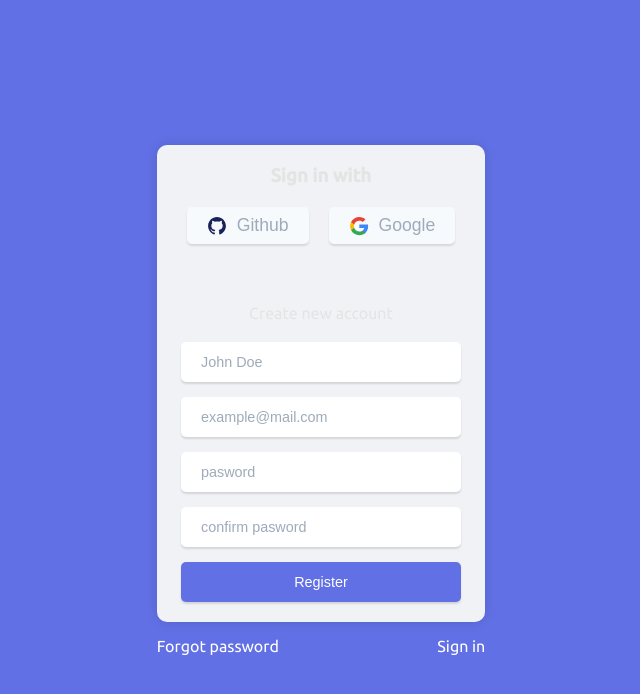
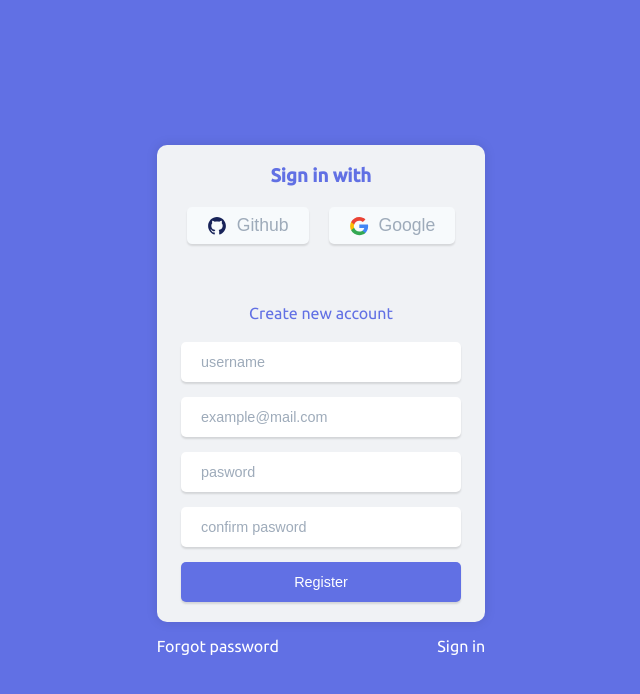
Before and after one commit to kazi331/react-blog, a React app: page /register in a window 1280 px wide. Shown: the top 694 px of the page, without its empty margins (319-959 px from the left). Built offline with nearby package versions, Linux system fonts and the light colour scheme; the HTML template or start-up script is replaced by a standard one.

Commit message:
register api added with one error

```diff
--- a/package.json
+++ b/package.json
@@ -24,5 +24,6 @@
     "postcss": "^8.4.16",
     "tailwindcss": "^3.1.8",
     "vite": "^3.0.7"
-  }
+  },
+  "proxy": "http://localhost:5000/api/"
 }
--- a/src/index.scss
+++ b/src/index.scss
@@ -64,7 +64,7 @@ body {
       box-shadow: 0px 0px 12px 0px rgba(0, 0, 0, 0.112);
       background-color: $container-bg;
       h3 {
-        color: $main-text;
+        color: $accent;
       }
       .social {
         display: flex;
@@ -94,9 +94,9 @@ body {
       }
       p {
         margin-bottom: 20px;
-        color: $main-text;
+        color: $accent;
       }
-      form {
+      .form {
         display: flex;
         flex-direction: column;
         align-items: center;
--- a/src/pages/Login.jsx
+++ b/src/pages/Login.jsx
@@ -15,13 +15,11 @@ const Login = () => {
             <button><img src={google} alt="google" /><span>Google</span></button>
           </div>
           <p>Account Login</p>
-        <form>
-
+          <div className='form'>
             <input type="email" autoComplete='off' name="email" id="email" placeholder='example@mail.com' />
             <input type="password" autoComplete='off' name="password" placeholder='pasword' />
-
             <input type='submit' value="Register" />
-        </form>
+          </div>
         </div>
         <div className="instructions">
           <Link to="/forgot">Forgot password</Link>
--- a/src/pages/Register.jsx
+++ b/src/pages/Register.jsx
@@ -1,8 +1,25 @@
+import { useState } from 'react';
 import { Link } from 'react-router-dom'
 import github from '../utils/github.svg'
 import google from '../utils/google.svg'
+import axios from 'axios'
 
 const Register = () => {
+  const [inputs, setInputs] = useState({ username: "", email: "", password: "" });
+  const handleInputs = e => {
+    e.preventDefault();
+    setInputs(prev => ({ ...prev, [e.target.name]: e.target.value }))
+  }
+  const handleSubmit = async e => {
+    e.preventDefault();
+    try {
+      const res = await axios.post('http://localhost:5000/api/auth/register', inputs);
+      console.log(res)
+    } catch (err) {
+      console.log(err)
+    }
+  }
+  console.log(inputs)
   return (
     <div className="login">
       <div className="login-container">
@@ -13,13 +30,13 @@ const Register = () => {
             <button><img src={google} alt="google" /><span>Google</span></button>
           </div>
           <p>Create new account</p>
-          <form>
-            <input type="text" autoComplete='off' name="name" id="name" placeholder='John Doe' />
-            <input type="email" autoComplete='off' name="email" id="email" placeholder='example@mail.com' />
-            <input type="password" autoComplete='off' name="password" placeholder='pasword' />
-            <input type="password" autoComplete='off' name="confirm-password" placeholder='confirm pasword' />
-            <input type='submit' value="Register" />
-          </form>
+          <div className='form'>
+            <input type="text" name="username" onChange={handleInputs} id="username" placeholder='username' />
+            <input type="email" name="email" onChange={handleInputs} id="email" placeholder='example@mail.com' />
+            <input type="password" name="password" onChange={handleInputs} placeholder='pasword' />
+            <input type="password" name="confirm-password" placeholder='confirm pasword' />
+            <input onClick={handleSubmit} type='submit' value="Register" />
+          </div>
         </div>
         <div className="instructions">
           <Link to="/forgot">Forgot password </Link>
```
Lines whose indentation alone changed are shown as unchanged.
